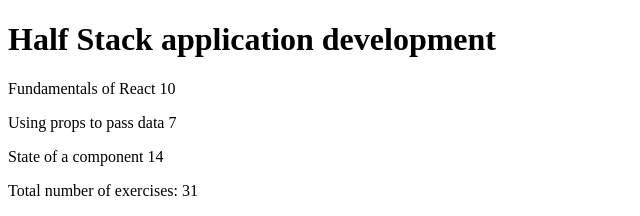
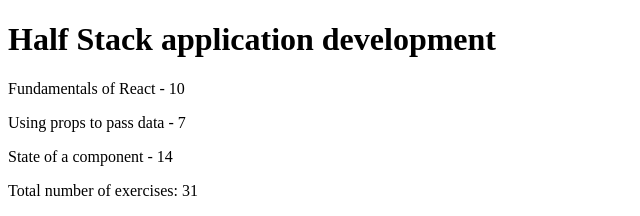
Before and after one commit to Orleann/Course, a React (Vite) app in the folder part1/: page / in a window 1280 px wide. Shown: the top 216 px of the page, without its empty margins (0-640 px from the left). Built offline with nearby package versions, Linux system fonts and the light colour scheme.

Commit message:
Exercise 1.3

```diff
--- a/part1/src/App.jsx
+++ b/part1/src/App.jsx
@@ -1,49 +1,62 @@
-import React from "react"
+import React from 'react';
 
-const Header = ({course}) => {
-  return(
-    <h1>{course}</h1>
-  )
-}
+const Header = (props) => {
+  console.log(props)
+  return (
+    <h1>{props.course}</h1>
+  );
+};
 
-const Part = ({name, exercises}) => {
+const Part = ({ name, exercises }) => {
   return (
-    <p>{name} {exercises}</p>
-  )
-}
+    <p>
+      {name} - {exercises}
+    </p>
+  );
+};
 
-const Content = ({parts}) => {
+const Content = ({ parts }) => {
   return (
     <div>
       {parts.map((part, index) => (
         <Part key={index} name={part.name} exercises={part.exercises} />
       ))}
     </div>
-  )
-}
+  );
+};
 
-const Total = ({parts}) => {
+const Total = ({ parts }) => {
   const totalExercises = parts.reduce((sum, part) => sum + part.exercises, 0);
   return (
     <p>Total number of exercises: {totalExercises}</p>
-  )
-}
+  );
+};
 
 const App = () => {
-  const course = 'Half Stack application development'
-  const parts = [
-    {name: 'Fundamentals of React', exercises: 10},
-    {name: 'Using props to pass data', exercises: 7},
-    {name: 'State of a component', exercises: 14}
-  ]
+  const course = 'Half Stack application development';
+
+  const part1 = {
+    name: 'Fundamentals of React',
+    exercises: 10
+  };
+  const part2 = {
+    name: 'Using props to pass data',
+    exercises: 7
+  };
+  const part3 = {
+    name: 'State of a component',
+    exercises: 14
+  };
+
+  const parts = [part1, part2, part3];
 
   return (
     <div>
-      <Header course={course}/>
-      <Content parts={parts}/>
-      <Total parts={parts}/>
+      <Header course={course} />
+      <Content parts={parts} />
+      <Total parts={parts} />
     </div>
-  )
-}
+  );
+};
 
 export default App;
```
